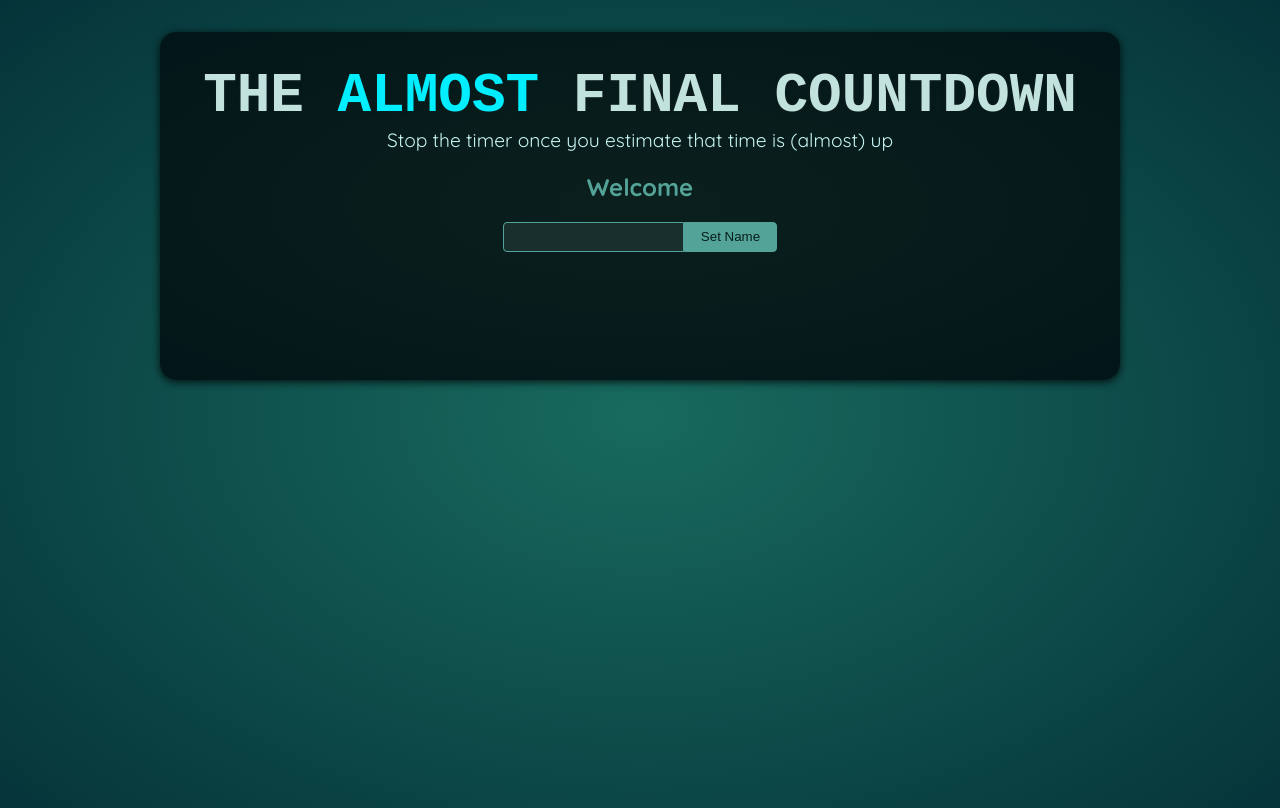
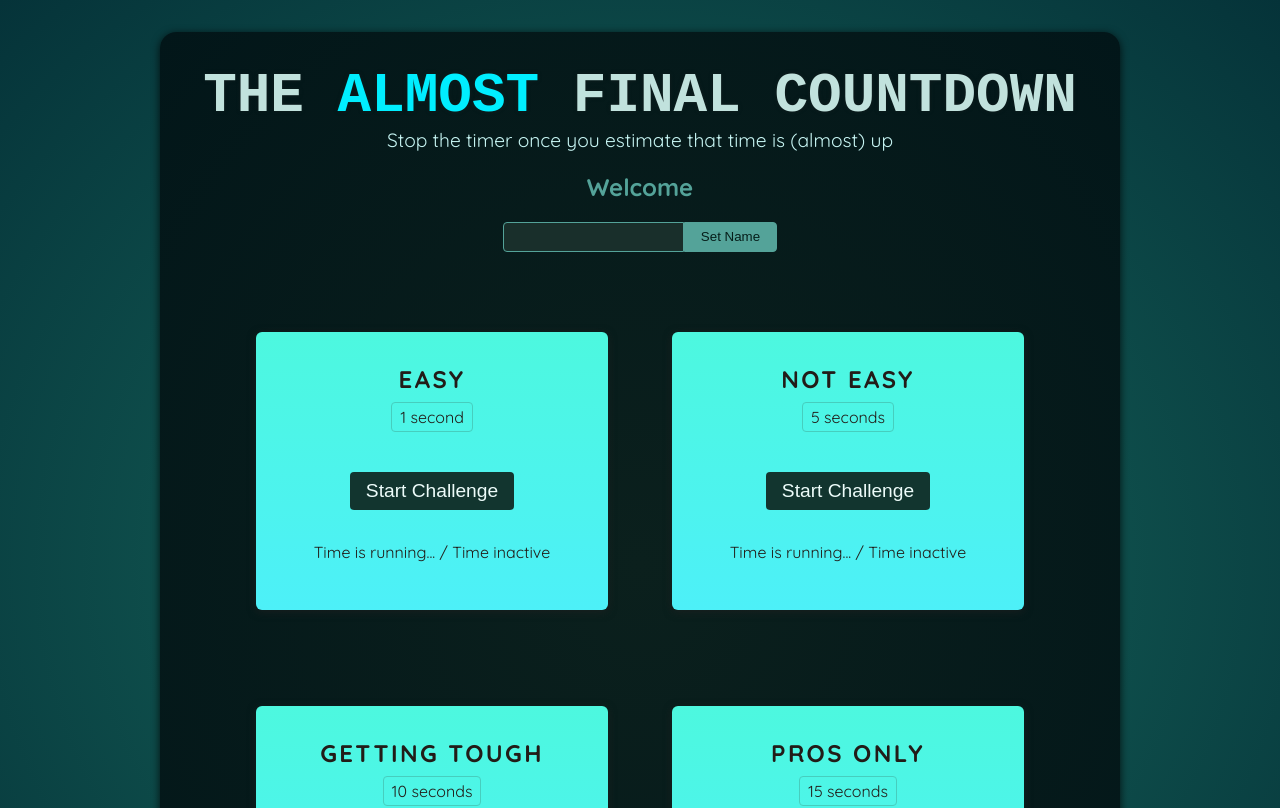
Before and after one commit to GerardGargan/react-timer-game, a React (Vite) app: page / in a window 1280 px wide. Shown: the top 808 px of the page. Built offline with nearby package versions, Linux system fonts and the light colour scheme; a web font is replaced by a local one.

Commit message:
set up timerChallenge component

```diff
--- a/src/App.jsx
+++ b/src/App.jsx
@@ -1,10 +1,16 @@
 import Player from './components/Player.jsx';
+import TimerChallenge from './components/TimerChallenge.jsx';
 
 function App() {
   return (
     <>
       <Player />
-      <div id="challenges"></div>
+      <div id="challenges">
+        <TimerChallenge title="Easy" targetTime={1} />
+        <TimerChallenge title="Not Easy" targetTime={5} />
+        <TimerChallenge title="Getting tough" targetTime={10} />
+        <TimerChallenge title="Pros only" targetTime={15} />
+      </div>
     </>
   );
 }
--- /dev/null
+++ b/src/components/TimerChallenge.jsx
@@ -0,0 +1,18 @@
+export default function TimerChallenge({ title, targetTime }) {
+    return (
+        <section className="challenge">
+            <h2>{title}</h2>
+            <p className="challenge-time">
+                {targetTime} second{targetTime > 1 ? 's' : ''}
+            </p>
+            <p>
+                <button>
+                    Start Challenge
+                </button>
+            </p>
+            <p className="">
+                Time is running... / Time inactive
+            </p>
+        </section>
+    );
+}
```
